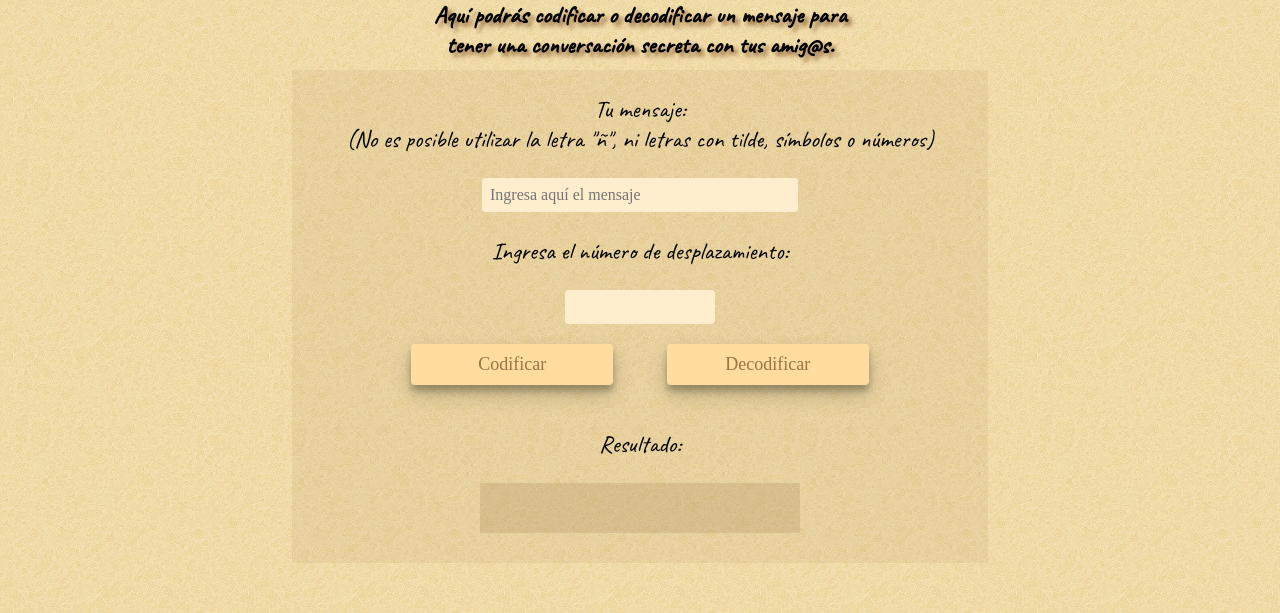
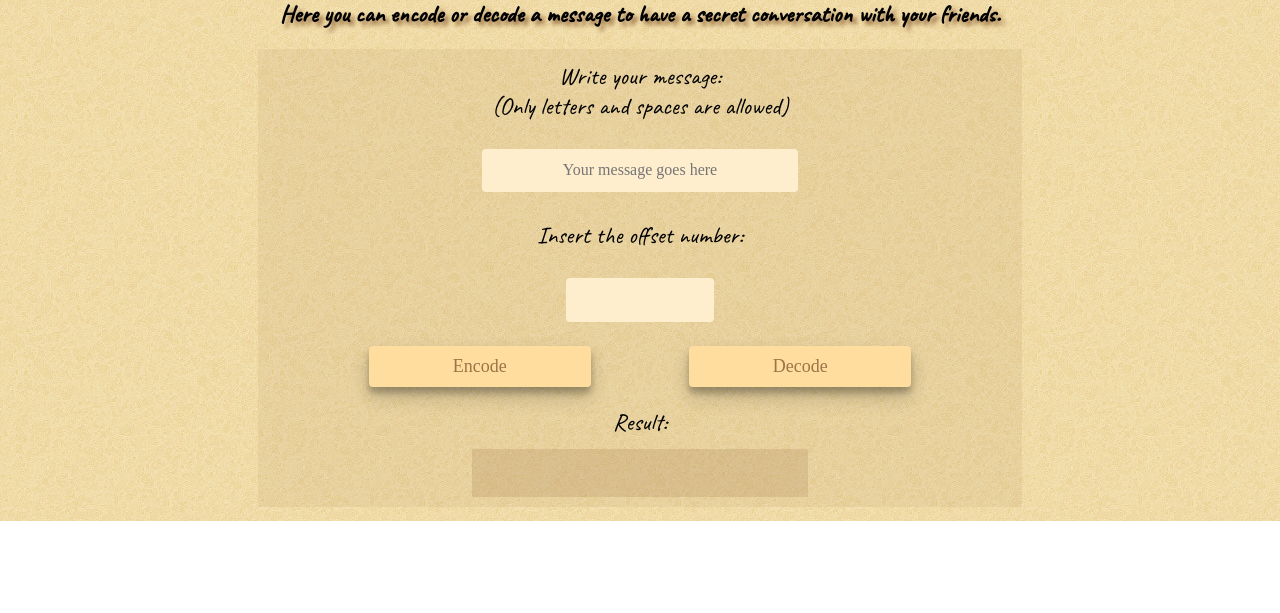
Before and after one commit to sara-rioseco/DEV007-cipher, a website with bundled scripts: page src/index.html in a window 1280 px wide. Shown: the part 279-892 px from the top of the page. After the commit the page ends 800 px from the top, so only its background shows below. Built offline with nearby package versions, Linux system fonts and the light colour scheme; a web font is replaced by a local one.

Commit message:
translates app

```diff
--- a/package.json
+++ b/package.json
@@ -19,6 +19,7 @@
     "@babel/preset-env": "^7.22.9",
     "babel-jest": "^27.0.1",
     "eslint": "^8.3.0",
+    "eslint-config-prettier": "^9.0.0",
     "gh-pages": "^3.1.0",
     "htmlhint": "^1.0.0",
     "jest": "^27.0.1",
--- a/src/index.html
+++ b/src/index.html
@@ -7,21 +7,23 @@
     <link rel="stylesheet" href="https://fonts.googleapis.com/css?family=Caveat|DynaPuff">
   </head>
   <body>
-    <div id="root" class="center">
+    <div id="root" class="root">
       <main>
-        <img src="assets/top-secret-logo.png" alt="Logo Top Secret" width="35%" height="35%">
-        <h1>Bienvenid@ a Top Secret</h1>
-        <h2 id="welcome">Aquí podrás codificar o decodificar un mensaje para tener una conversación secreta con tus amig@s.</h2>
-        <form id="codeform" autocomplete="off">
+        <img src="assets/top-secret-logo.png" alt="Top Secret Logo">
+        <h1>Welcome to Top Secret</h1>
+        <h2 id="welcome">Here you can encode or decode a message to have a secret conversation with your friends.</h2>
+        <form id="codeform" class="codeform" autocomplete="off">
           <fieldset id="fieldset" class="fieldset" name="fieldset">
-            <p>Tu mensaje:<br>(No es posible utilizar la letra "ñ", ni letras con tilde, símbolos o números)</p>
-            <input type="text" id="inputtext" class="inputtext" name="inputtext" size="30" spellcheck="false" minlength="1" required pattern="[A-Za-z ]{1,}" oninput="validity.valid||(value='');" placeholder="Ingresa aquí el mensaje"><br>
-            <p>Ingresa el número de desplazamiento:</p>
-            <input type="number" id="inputoffset" class="inputoffset" min="0" oninput="validity.valid||(value='');"><br><br>
-            <input type="submit" id="bttn" class="bttn" formtarget="_self" value="Codificar"/>
-            <input type="submit" id="bttn2" class="bttn" value="Decodificar"/>
-            <p>Resultado:</p>
-            <h2 id="result"><br></h2><br>
+            <p>Write your message:<br>(Only letters and spaces are allowed)</p>
+            <input type="text" id="inputtext" class="inputtext" name="inputtext" size="30" spellcheck="false" minlength="1" required pattern="[A-Za-z ]{1,}" oninput="validity.valid||(value='');" placeholder="Your message goes here">
+            <p>Insert the offset number:</p>
+            <input type="number" id="inputoffset" class="inputoffset" min="0" oninput="validity.valid||(value='');">
+            <div class="buttondiv">
+              <input type="submit" id="bttn" class="bttn" formtarget="_self" value="Encode"/>
+              <input type="submit" id="bttn2" class="bttn" value="Decode"/>
+            </div>
+            <p>Result:</p>
+            <h2 id="result"></h2>
           </fieldset>
         </form>
       </main>
--- a/src/style.css
+++ b/src/style.css
@@ -1,3 +1,10 @@
+@media only screen and (max-width: 768px) {
+ #codeform {
+  display:inline;
+  width:100%;
+ }
+}
+
 html {
   height: 100%;
   width: 100%;
@@ -9,43 +16,41 @@ body {
   background-image: url(assets/yellowish_light_brown.jpg);
   background-position: center;
 }
-
-.center {
-  margin: auto;
-  width: 700px;
-  border: hidden;
-  padding: 50px;
-  text-align: center;
-}
-.fieldset {
-  background-color: rgba(156, 116, 70, 0.1);
-  opacity: 1;
-  border: none;
-  padding-top: 0px;
+main {
+  display: flex;
+  flex-direction: column;
   align-items: center;
 }
+
+.root {
+/*   width: 100%; */
+  border: hidden;
+  text-align: center;
+  margin-top: 2em;
+}
+
+img {
+  max-width: 25%;
+  max-height: 25%;
+}
+
 #welcome {
-  width: 450px;
-  height: 50px;
-  padding-bottom: 20px;
-  text-align: center;
-  margin: auto;
-}
-#result {
-  background-color: rgba(156, 116, 70, 0.2);
-  width: 300px;
-  height: 30px;
-  padding: 10px;
-  position: center;
-  text-align: center;
-  margin: auto;
-}
+  /*   width: 100%; */
+  /*   max-width:740px; */
+    height: 50px;
+    text-align: center;
+    margin: auto;
+    box-sizing: border-box;
+  }
+
 h1 {
   color: black;
   opacity: 1;
   font-size: 30px;
   font-style: bold;
-  text-shadow: 4px 4px 4px #9c7446
+  text-shadow: 4px 4px 4px #9c7446;
+  margin: 0.5em;
+  box-sizing: border-box;
 }
 
 h2 {
@@ -54,36 +59,73 @@ h2 {
   font-size: 24px;
   font-style: bold;
   text-shadow: 4px 4px 4px #9c7446;
+  margin: 0.5em;
+  box-sizing: border-box;
 }
 p {
   color: black;
   opacity: 1;
   font-size: 24px;
   font-style: normal;
+  margin: 0.5em;
+  box-sizing: border-box;
 }
+
+.codeform {
+  margin: 0;
+}
+
+.fieldset {
+  background-color: rgba(156, 116, 70, 0.1);
+  opacity: 1;
+  border: none;
+  padding-top: 0px;
+  align-items: center;
+  display: flex;
+  flex-direction: column;
+  margin: 0;
+  width:740px;
+  align-self: center;
+}
+
 .inputtext {
   height: 100%;
-  width: 300px;
+/*   width: 20em; */
+/*   max-width:740px; */
   opacity: 1;
-  padding: 8px;
-  border: solid 0px;
+  padding: 0.8em;
+  margin: 1em 2em;
+  border: none;
   border-radius: 4px;
   font-size: 16px;
   font-family: DynaPuff;
   font-style: light;
   background-color: #ffeece;
+  text-align: center;
+  box-sizing: border-box;
 }
 .inputoffset {
   height: 100%;
   width: 20%;
+/*   max-width: 20%; */
   opacity: 1;
-  padding: 8px;
-  border: solid 0px;
+  padding: 0.8em;
+  margin: 1em 2em;
+  border: none;
   border-radius: 4px;
   font-size: 16px;
   font-family: DynaPuff;
   font-style: light;
   background-color: #ffeece;
+  text-align: center;
+  box-sizing: border-box;
+}
+.buttondiv {
+  width: 100%;
+  display: flex;
+  flex-flow: row nowrap;
+  justify-content: space-evenly;
+  margin: 0.5em;
 }
 .bttn {
   height: 100%;
@@ -101,22 +143,20 @@ p {
   box-shadow: rgba(0, 0, 0, 0.19) 0px 10px 20px, rgba(0, 0, 0, 0.23) 0px 6px 6px;
   transition: all300ms ease;
 }
-#bttn2 {
-  margin-left: 50px;
-  margin-bottom: 20px;
-}
+
 .bttn:hover {
   box-shadow: rgba(50, 50, 93, 0.25) 0px 30px 60px -12px inset,
     rgba(0, 0, 0, 0.3) 0px 18px 36px -18px inset;
 }
 
-button {
-  height: 100%;
-  width: 50%;
-  padding: 8px;
-  border: solid 0px;
-  border-radius: 4px;
-  cursor: pointer;
-  font-size: 24px;
-  font-family: DynaPuff;
+#result {
+  background-color: rgba(156, 116, 70, 0.2);
+/*   max-width:740px; */
+  width: 14em;
+  height: 2em;
+  position: center;
+  text-align: center;
+  margin: 0 1em;
+  box-sizing: border-box;
+  padding: 0.3em 0;
 }
```
Also changed, not shown: 2 other files.
